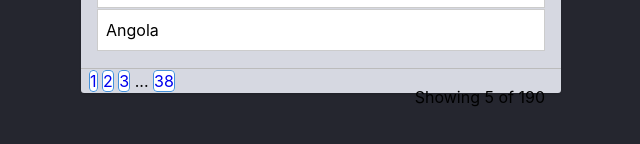
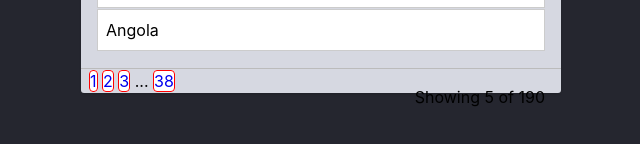
Before and after one commit to ahmadhamdach/repo, a website: page week-1/7-css-box/index.html in a window 1280 px wide. Shown: the part 300-444 px from the top of the page, without its empty margins (319-959 px from the left). Drawn offline with Linux system fonts and the light colour scheme.

Commit message:
completed

```diff
--- a/week-1/7-css-box/styles.css
+++ b/week-1/7-css-box/styles.css
@@ -1,6 +1,6 @@
 /* Try different box model properties below */
 .pages__page {
-  border: 1px solid #4491db;
+  border: 1px solid red;
   border-radius: 4px;
   background: #fff;
 }
```
